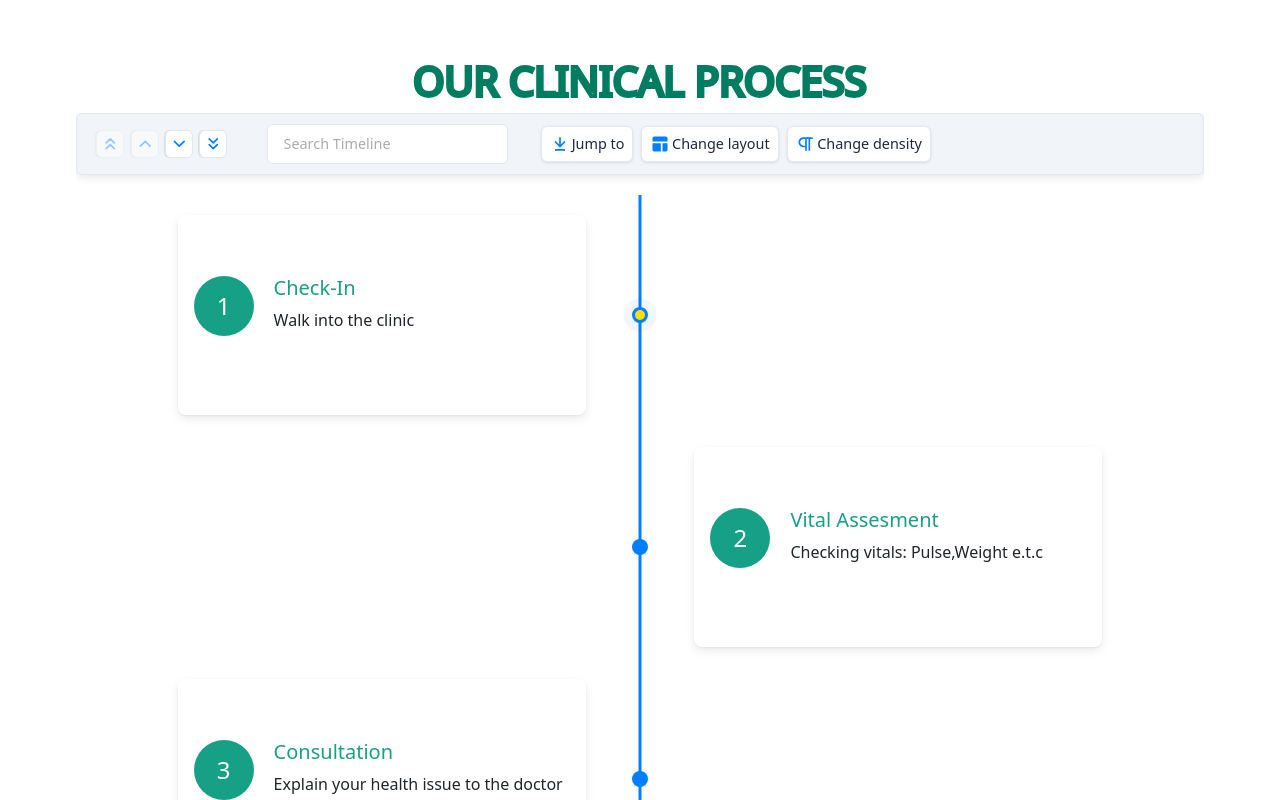
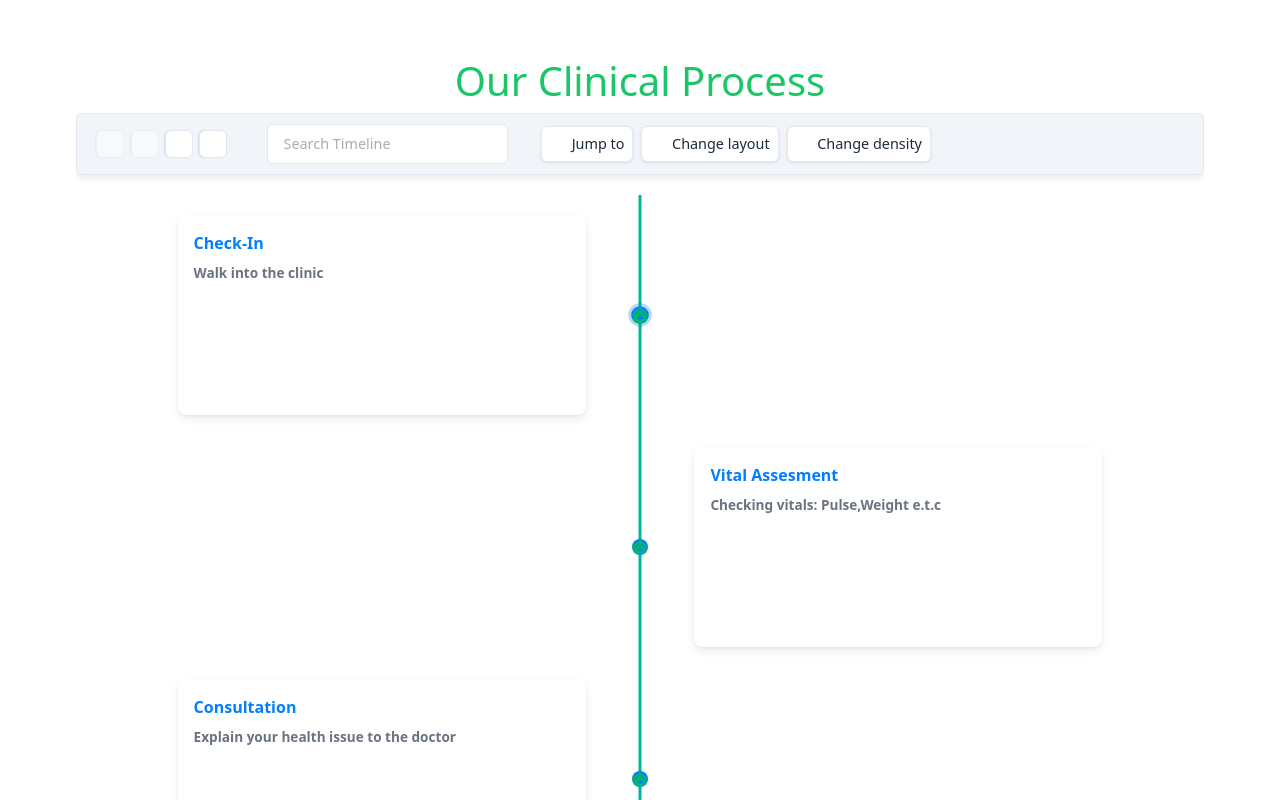
Before and after one commit to Marcelkibor/Cedar-Clinic, a React (Vite) app: page /about-us in a window 1280 px wide. Shown: the part 1720-2520 px from the top of the page. Built offline with nearby package versions, Linux system fonts and the light colour scheme.

Commit message:
custom theme react-chrono

```diff
--- a/src/App.css
+++ b/src/App.css
@@ -3,15 +3,9 @@
   height: 100% !important;
   padding-bottom: 7% !important;
 }
-/* CSS to change midline and arrow color */
-.chrono .chrono-default-bar::before {
-  background-color: #ff0000; /* Change to your desired midline color */
+.custom-chrono .chrono-midline {
+  background-color: red !important;
 }
-
-.chrono .chrono-icons .chrono-icons-arrow::before {
-  color: #ff0000; /* Change to your desired arrow color */
-}
-
 .bg-text{
   font-size: 35px !important;
   width: 200px !important;
@@ -32,12 +26,7 @@
   position:relative;
   height: 110vh;
 }
-.home-bg-text h1{
-  font-size: 35px;
-  color: #00b894;
-  -webkit-text-stroke: 0.3vw white;
-  text-transform: uppercase;
-}
+
 .choice-div{
   min-height: 70vh !important;
 background-color: #00c056e5 !important;
@@ -49,11 +38,7 @@ background-color: #00c056e5 !important;
   -webkit-text-stroke: 0.3vw white;
   text-transform: uppercase;
 }
-h1{
-  font-size: 35px;
-  -webkit-text-stroke: 0.3vw #007c61;
-  text-transform: uppercase;
-}
+
 .home-bg{
   position: absolute;
   width: 100vw;
--- a/src/components/AboutUs.tsx
+++ b/src/components/AboutUs.tsx
@@ -1,5 +1,5 @@
 import Navigation from './Layouts/NavigationBar';
-import { whyChoose,whyChooseIcons,clinicalProcess, clinicalNumbers, numberIcons } from './DataFiles/ClinicalProcess';
+import { whyChoose,whyChooseIcons,clinicalProcess, clinicalNumbers,processIcons, numberIcons } from './DataFiles/ClinicalProcess';
 import ServicesHeader from './Services/ServicesHeader';
 import Pic from '../assets/doc.png';
 import { Row,Col } from 'react-bootstrap';
@@ -67,35 +67,13 @@ const AboutUs = () => {
       window.removeEventListener("scroll", handleScroll);
     };
   }, [sections, mVV]);
-  const ChronoItem =(items:any)=>{
-    return(
-      <div style={{display:'flex', marginTop:'10%'}}>
-         <motion.div
-      initial={{ scale: 0, opacity: 0 }}
-      animate={{ scale: 1, opacity: 1 }}
-      transition={{ duration: 0.5 }}
-      style={{
-        width: '60px',
-        height: '60px',
-        borderRadius: '50%',
-        backgroundColor: '#16a085',
-        display: 'flex',
-        justifyContent: 'center',
-        alignItems: 'center',
-        fontSize: '24px',
-        color: 'white',
-      }}
-    >
-      {items.value}
-    </motion.div>
-        <div style={{marginLeft:'20px'}}>
-        <h5 style={{color:'#16a085'}}>{items.title}</h5>
-        <p>{items.content}</p>
-      </div>
-      </div>
+  const customTheme = {
+    primary: "#00b894",
+    lineColor: "#00b894",
+    itemWidth:'50px',
+    iconColor:'white'
+  };
 
-    )
-  }
   return (
 <div>
   <Navigation/>
@@ -213,15 +191,14 @@ With state-of-the-art facilities and the latest medical advancements, Cedar Clin
 <Row style={{paddingBottom:'10%',backgroundColor:'white',marginLeft:'5%',marginRight:'5%'}}>
   <Col>
   <Chrono
+  theme={customTheme}
+  items={clinicalProcess}
   hideControls={true}
   mode="VERTICAL_ALTERNATING">
         {clinicalProcess.map((process) => (
-          <ChronoItem
-            key={process.id}
-            title={process.title}
-            content={process.content}
-            value={process.id}
-          />
+      <div className='chrono-icons' style={{width:'200px',height:'200px'}}>
+        {React.createElement(numberIcons[process.id],{style:{color:'#00c056e5', width:'40px',height:'40px'}})}
+      </div>
         ))}
       </Chrono>
     </Col>
--- a/src/components/DataFiles/ClinicalProcess.ts
+++ b/src/components/DataFiles/ClinicalProcess.ts
@@ -3,8 +3,8 @@ import {FaClinicMedical,FaWalking,FaCheck, FaComment, FaFileMedical,FaBroadcastT
 import { IconType } from "react-icons"
 type Process = {
     id:number,
-    title:string,
-    content:string
+    cardTitle:string,
+    cardSubtitle:string
 };
 type whychoose = {
     id:number,
@@ -23,11 +23,11 @@ const whyChoose:whychoose[]=[
     {id:4,title:'Seamless Operation'},
 ];
 const clinicalProcess:Process[]=[
-    {id:1,title:'Check-In', content:'Walk into the clinic'},
-    {id:2,title:'Vital Assesment', content:'Checking vitals: Pulse,Weight e.t.c'},
-    {id:3,title:'Consultation', content:'Explain your health issue to the doctor'},
-    {id:4,title:'Treatment', content:'Recieve treatment and prescription(s)'},
-    {id:5,title:'Discharge', content:'Leave the clinic'},
+    {id:1,cardTitle:'Check-In', cardSubtitle:'Walk into the clinic'},
+    {id:2,cardTitle:'Vital Assesment', cardSubtitle:'Checking vitals: Pulse,Weight e.t.c'},
+    {id:3,cardTitle:'Consultation', cardSubtitle:'Explain your health issue to the doctor'},
+    {id:4,cardTitle:'Treatment', cardSubtitle:'Recieve treatment and prescription(s)'},
+    {id:5,cardTitle:'Discharge', cardSubtitle:'Leave the clinic'},
 ];
 const clinicalNumbers:clinicNumber[]=[
     {id:1,number:30,title:'Specialized services'},
```
